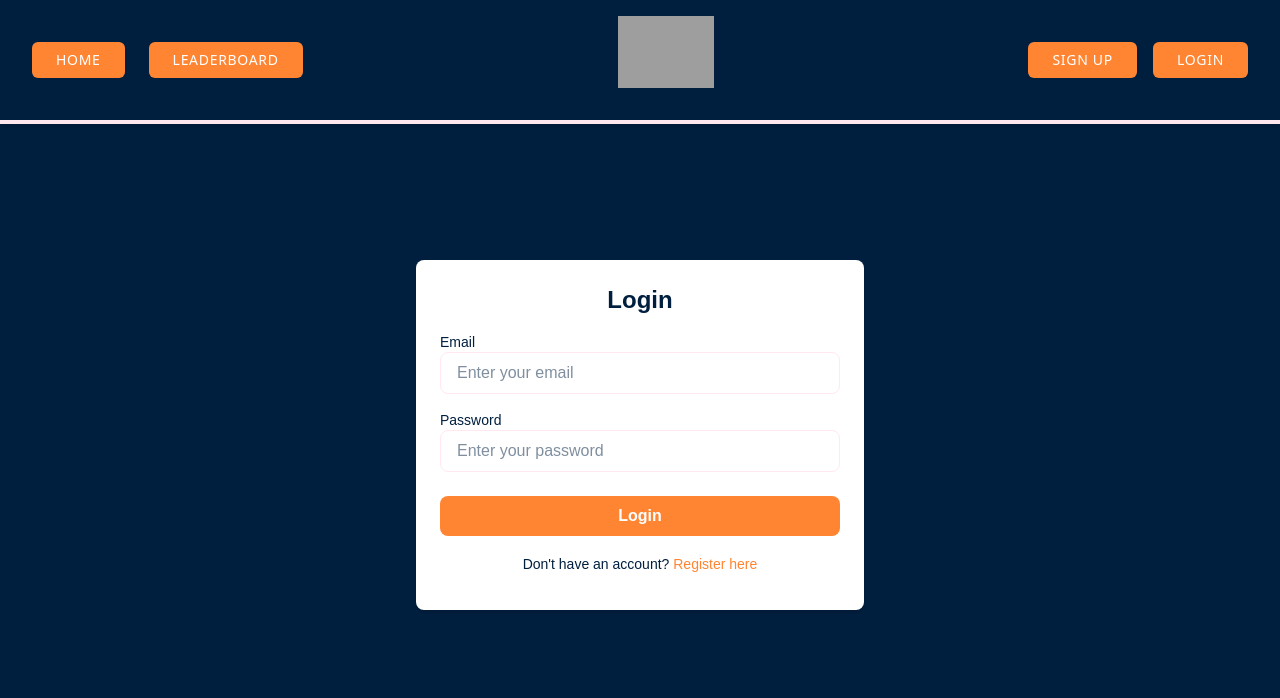
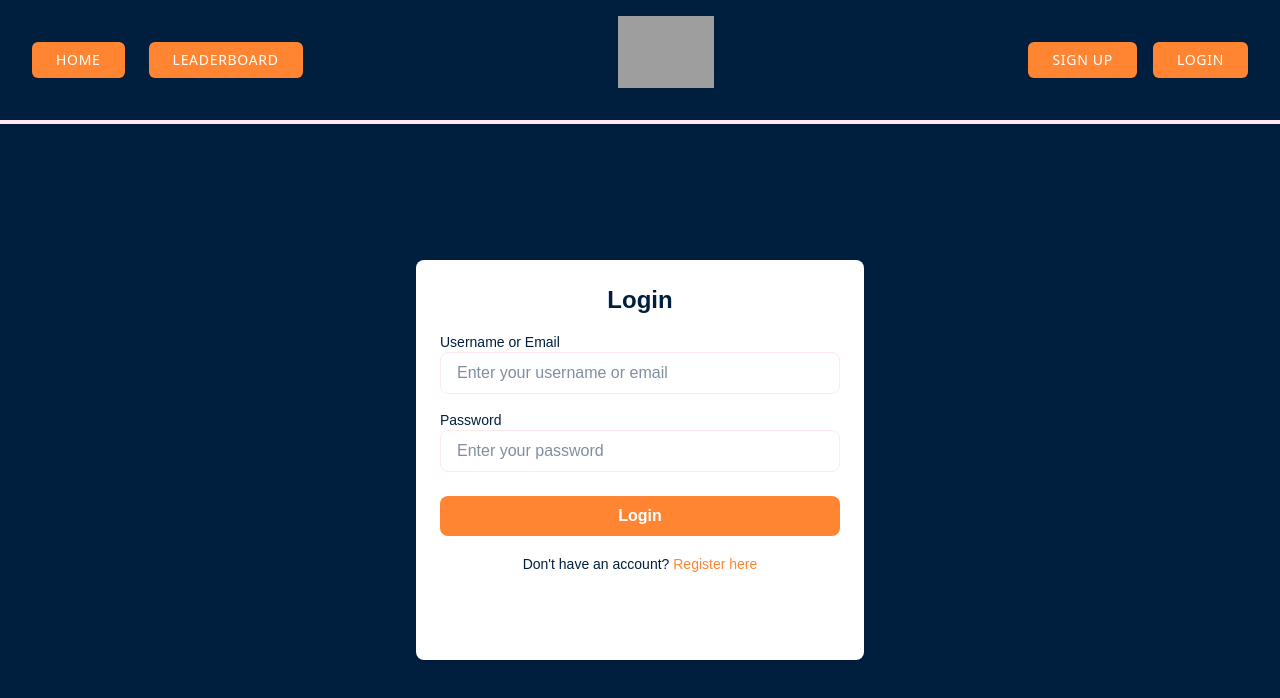
Before and after one commit to kmparks60/trakr, a React (Vite) app in the folder frontend/: page /login in a window 1280 px wide. Shown: the top 698 px of the page. Built offline with nearby package versions, Linux system fonts and the light colour scheme; grey boxes are pictures that could not be loaded.

Commit message:
Adjusted exports.register and exports.login to return more user-friendly prompts when registering and logging in. Adjusted styling on Login and Register components.

```diff
--- a/frontend/src/components/Login.jsx
+++ b/frontend/src/components/Login.jsx
@@ -3,7 +3,7 @@ import axios from 'axios';
 import { useNavigate } from 'react-router-dom';
 
 const Login = () => {
-  const [email, setEmail] = useState('');
+  const [usernameOrEmail, setUsernameOrEmail] = useState('');
   const [password, setPassword] = useState('');
   const [error, setError] = useState('');
   const navigate = useNavigate();
@@ -11,7 +11,7 @@ const Login = () => {
   const handleLogin = async (e) => {
     e.preventDefault();
     try {
-      const response = await axios.post('http://localhost:5000/api/auth/login', { email, password });
+      const response = await axios.post('http://localhost:5000/api/auth/login', { usernameOrEmail, password });
       localStorage.setItem('token', response.data.token);
       navigate('/');
     } catch (err) {
@@ -21,18 +21,18 @@ const Login = () => {
 
   return (
     <div className="flex justify-center min-h-screen bg-[#001F3F]">
-      <div className="w-full max-w-md p-6 mt-28 bg-[#FFFFFF] rounded-lg shadow-md max-h-[350px]">
+      <div className="w-full max-w-md p-6 mt-28 bg-[#FFFFFF] rounded-lg shadow-md max-h-[400px]">
         <h2 className="text-2xl font-semibold text-center text-[#001F3F]">Login</h2>
         {error && <div className="text-red-500 text-center mb-4">{error}</div>}
         <form onSubmit={handleLogin} className="mt-4 space-y-4">
           <div>
-            <label htmlFor="email" className="block text-sm font-medium text-[#001F3F]">Email</label>
+            <label htmlFor="usernameOrEmail" className="block text-sm font-medium text-[#001F3F]">Username or Email</label>
             <input
-              type="email"
-              id="email"
-              placeholder="Enter your email"
-              value={email}
-              onChange={(e) => setEmail(e.target.value)}
+              type="text"
+              id="usernameOrEmail"
+              placeholder="Enter your username or email"
+              value={usernameOrEmail}
+              onChange={(e) => setUsernameOrEmail(e.target.value)}
               className="w-full px-4 py-2 border border-[#FFE8F0] rounded-lg focus:outline-none focus:ring-2 focus:ring-[#FF8532] text-[#001F3F]"
             />
           </div>
--- a/frontend/src/components/Register.jsx
+++ b/frontend/src/components/Register.jsx
@@ -22,7 +22,7 @@ const Register = () => {
 
   return (
     <div className="flex justify-center min-h-screen bg-[#001F3F]">
-      <div className="w-full max-w-md p-6 mt-28 bg-[#FFFFFF] rounded-lg shadow-md max-h-[425px]">
+      <div className="w-full max-w-md p-6 mt-28 bg-[#FFFFFF] rounded-lg shadow-md max-h-[450px]">
         <h2 className="text-2xl font-semibold text-center text-[#001F3F]">Register</h2>
         {error && <div className="text-red-500 text-center mb-4">{error}</div>}
         <form onSubmit={handleRegister} className="mt-4 space-y-4">
```
Also changed, not shown: 1 other file (tests, documents, lock files or other folders).
